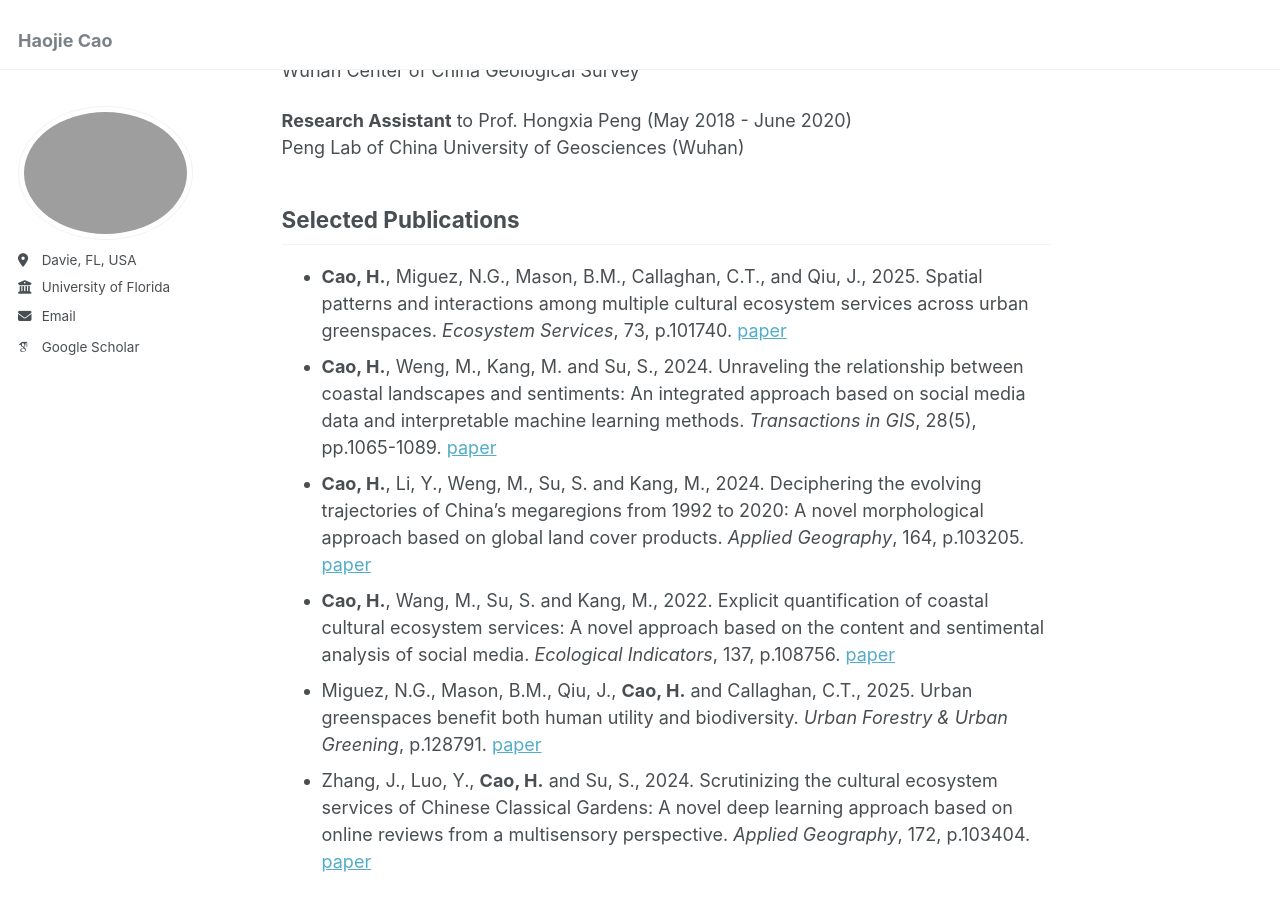
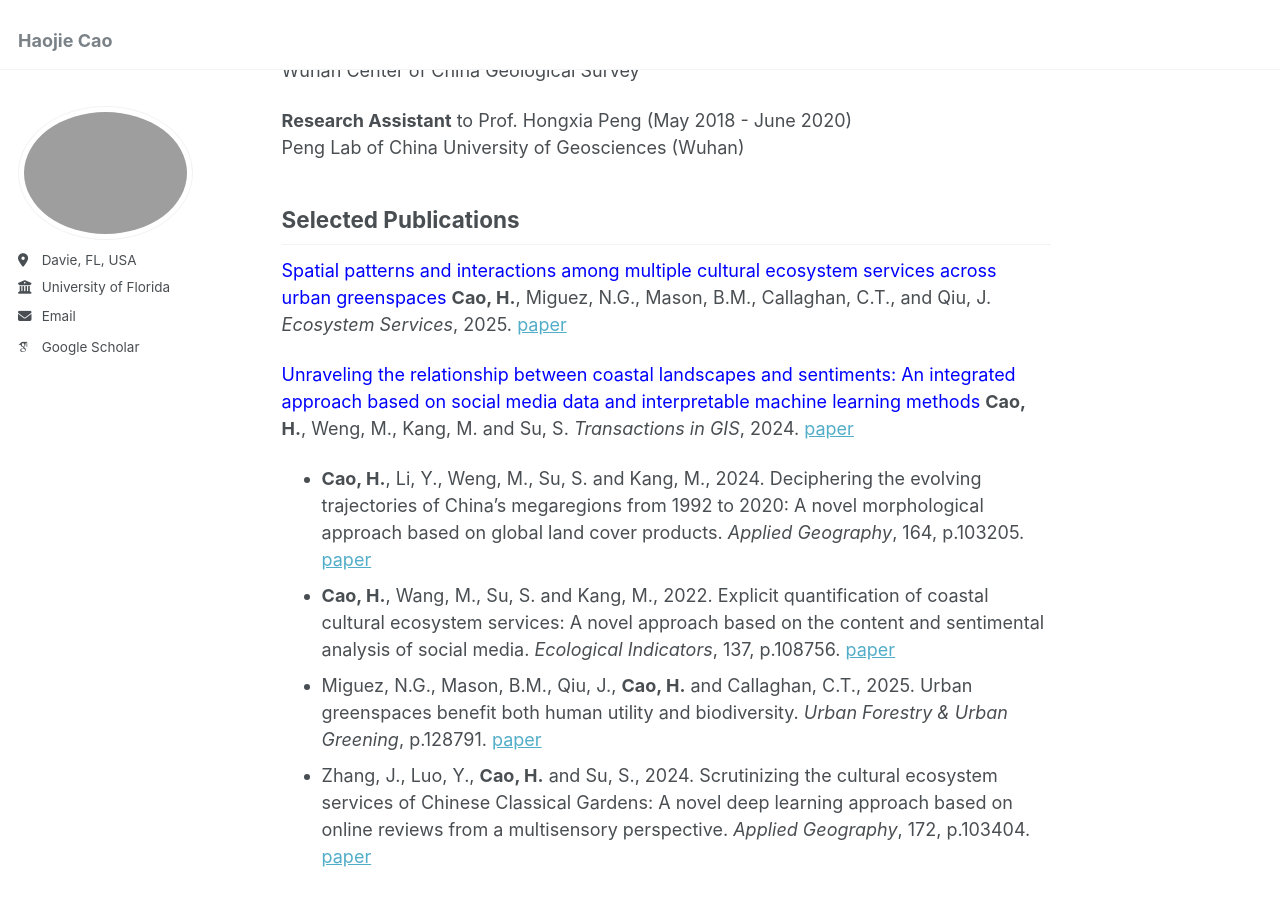
Before and after one commit to haojiecao42/haojiecao42.github.io, a Jekyll site: the page built from _pages/about.md, in a window 1280 px wide and 900 px high, scrolled down 1071 px. Built offline with Jekyll 4.4.1, drawn with Linux system fonts in a browser that asks for light colours; some web fonts are replaced.

Commit message:
Update about.md

```diff
--- a/_pages/about.md
+++ b/_pages/about.md
@@ -43,8 +43,14 @@ Wuhan Center of China Geological Survey
 Peng Lab of China University of Geosciences (Wuhan)
 
 ## Selected Publications
-* **Cao, H.**, Miguez, N.G., Mason, B.M., Callaghan, C.T., and Qiu, J., 2025. Spatial patterns and interactions among multiple cultural ecosystem services across urban greenspaces. *Ecosystem Services*, 73, p.101740. [paper](https://doi.org/10.1016/j.ecoser.2025.101740)
-* **Cao, H.**, Weng, M., Kang, M. and Su, S., 2024. Unraveling the relationship between coastal landscapes and sentiments: An integrated approach based on social media data and interpretable machine learning methods. *Transactions in GIS*, 28(5), pp.1065-1089. [paper](https://doi.org/10.1111/tgis.13175)
+<span style="color:blue;">Spatial patterns and interactions among multiple cultural ecosystem services across urban greenspaces</span>
+**Cao, H.**, Miguez, N.G., Mason, B.M., Callaghan, C.T., and Qiu, J.
+*Ecosystem Services*, 2025. [paper](https://doi.org/10.1016/j.ecoser.2025.101740)
+
+<span style="color:blue;">Unraveling the relationship between coastal landscapes and sentiments: An integrated approach based on social media data and interpretable machine learning methods</span>
+**Cao, H.**, Weng, M., Kang, M. and Su, S.
+*Transactions in GIS*, 2024. [paper](https://doi.org/10.1111/tgis.13175)
+
 * **Cao, H.**, Li, Y., Weng, M., Su, S. and Kang, M., 2024. Deciphering the evolving trajectories of China's megaregions from 1992 to 2020: A novel morphological approach based on global land cover products. *Applied Geography*, 164, p.103205. [paper](https://doi.org/10.1016/j.apgeog.2024.103205)
 * **Cao, H.**, Wang, M., Su, S. and Kang, M., 2022. Explicit quantification of coastal cultural ecosystem services: A novel approach based on the content and sentimental analysis of social media. *Ecological Indicators*, 137, p.108756. [paper](https://doi.org/10.1016/j.ecolind.2022.108756)
 * Miguez, N.G., Mason, B.M., Qiu, J., **Cao, H.** and Callaghan, C.T., 2025. Urban greenspaces benefit both human utility and biodiversity. *Urban Forestry & Urban Greening*, p.128791. [paper](https://doi.org/10.1016/j.ufug.2025.128791)
```
